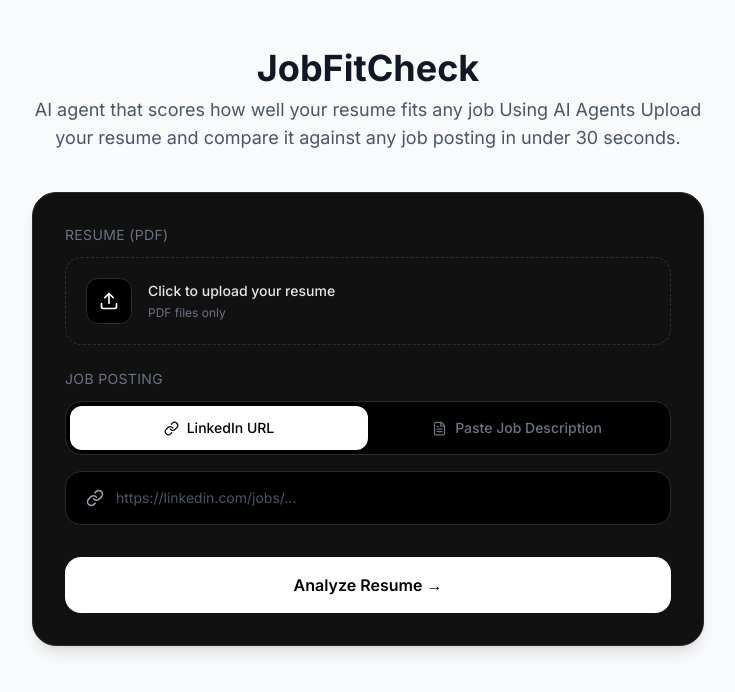
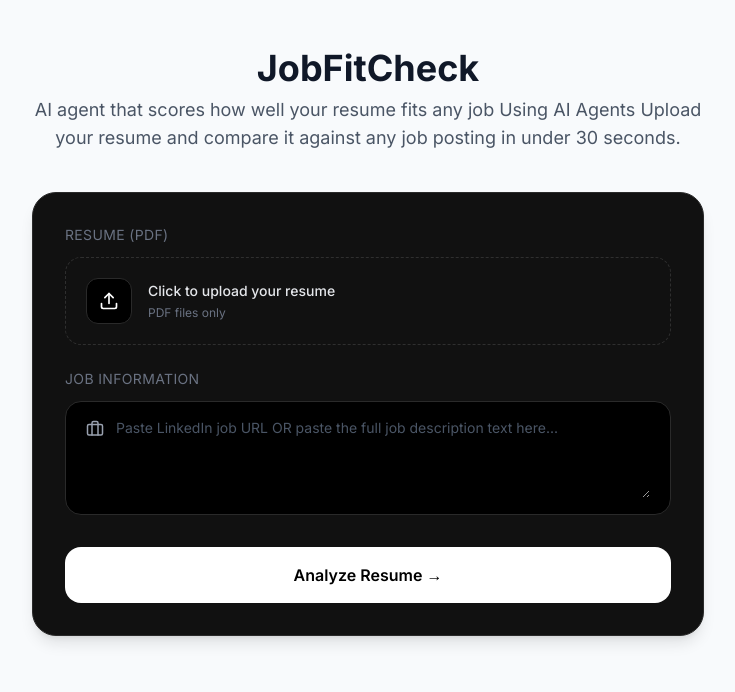
Before and after one commit to FatimaMansoorAhmed/Jobfitchecker, a Next.js app in the folder frontend/: page / in a window 1280 px wide. Shown: the top 692 px of the page, without its empty margins (272-1007 px from the left). Built offline with nearby package versions, Linux system fonts and the light colour scheme.

Commit message:
simplify to single input field for URL or JD

```diff
--- a/frontend/components/UploadForm.tsx
+++ b/frontend/components/UploadForm.tsx
@@ -1,6 +1,6 @@
 "use client";
 import { useState } from "react";
-import { Upload, Link, FileText } from "lucide-react";
+import { Upload, Briefcase } from "lucide-react";
 
 interface Props {
   onAnalyze: (resume: File, jobUrl: string, jobText?: string) => void;
@@ -9,20 +9,23 @@ interface Props {
 
 export default function UploadForm({ onAnalyze, loading }: Props) {
   const [resume, setResume] = useState<File | null>(null);
-  const [jobUrl, setJobUrl] = useState("");
-  const [jobText, setJobText] = useState("");
-  const [mode, setMode] = useState<"url" | "paste">("url");
+  const [jobInput, setJobInput] = useState("");
 
   const handleSubmit = () => {
     if (!resume) return alert("Please upload a resume.");
-    if (mode === "url" && !jobUrl.trim()) return alert("Please paste a LinkedIn job URL.");
-    if (mode === "paste" && !jobText.trim()) return alert("Please paste the job description.");
 
-    // Key fix: only send what's relevant to the selected mode
-    if (mode === "url") {
-      onAnalyze(resume, jobUrl, "");
+    const trimmedInput = jobInput.trim();
+    if (!trimmedInput) return alert("Please provide a LinkedIn URL or paste a job description.");
+
+    // Simple check: if it starts with http:// or https://, treat it as a URL
+    const isUrl = /^https?:\/\//i.test(trimmedInput);
+
+    if (isUrl) {
+      // Pass the input as the URL, and an empty string for text
+      onAnalyze(resume, trimmedInput, "");
     } else {
-      onAnalyze(resume, "https://placeholder.com", jobText);
+      // Pass a placeholder URL, and the input as the job text description
+      onAnalyze(resume, "https://placeholder.com", trimmedInput);
     }
   };
 
@@ -53,68 +56,21 @@ export default function UploadForm({ onAnalyze, loading }: Props) {
         </label>
       </div>
 
-      {/* Toggle Tabs */}
+      {/* Unified Job Input Field */}
       <div className="mb-4">
         <label className="block text-sm text-gray-500 uppercase tracking-wide mb-3">
-          Job Posting
+          Job Information
         </label>
-        <div className="flex bg-black rounded-2xl p-1 border border-[#2a2a2a] mb-4">
-          <button
-            onClick={() => { setMode("url"); setJobText(""); }}
-            className={`flex-1 flex items-center justify-center gap-2 py-3 rounded-xl text-sm font-medium transition-all duration-200 ${
-              mode === "url"
-                ? "bg-white text-black"
-                : "text-gray-500 hover:text-gray-300"
-            }`}
-          >
-            <Link size={15} />
-            LinkedIn URL
-          </button>
-          <button
-            onClick={() => { setMode("paste"); setJobUrl(""); }}
-            className={`flex-1 flex items-center justify-center gap-2 py-3 rounded-xl text-sm font-medium transition-all duration-200 ${
-              mode === "paste"
-                ? "bg-white text-black"
-                : "text-gray-500 hover:text-gray-300"
-            }`}
-          >
-            <FileText size={15} />
-            Paste Job Description
-          </button>
+        <div className="flex gap-3 bg-black rounded-2xl px-5 py-4 border border-[#2a2a2a] focus-within:border-white/30 transition-all duration-300">
+          <Briefcase size={18} className="text-gray-400 shrink-0 mt-0.5" />
+          <textarea
+            placeholder="Paste LinkedIn job URL OR paste the full job description text here..."
+            value={jobInput}
+            onChange={(e) => setJobInput(e.target.value)}
+            rows={4}
+            className="bg-transparent text-white text-sm w-full outline-none placeholder:text-gray-600 resize-y min-h-[45px]"
+          />
         </div>
-
-        {/* URL Input */}
-        {mode === "url" && (
-          <div className="flex items-center gap-3 bg-black rounded-2xl px-5 py-4 border border-[#2a2a2a] focus-within:border-white/30 transition-all duration-300">
-            <Link size={18} className="text-gray-400 shrink-0" />
-            <input
-              type="text"
-              placeholder="https://linkedin.com/jobs/..."
-              value={jobUrl}
-              onChange={(e) => setJobUrl(e.target.value)}
-              className="bg-transparent text-white text-sm w-full outline-none placeholder:text-gray-600"
-            />
-          </div>
-        )}
-
-        {/* Paste Textarea */}
-        {mode === "paste" && (
-          <div className="bg-black rounded-2xl px-5 py-4 border border-[#2a2a2a] focus-within:border-white/30 transition-all duration-300">
-            <div className="flex items-center gap-2 mb-3 pb-3 border-b border-[#1a1a1a]">
-              <FileText size={16} className="text-gray-400" />
-              <span className="text-gray-500 text-xs">
-                Paste from Indeed, Rozee.pk, or any job board
-              </span>
-            </div>
-            <textarea
-              rows={7}
-              placeholder="Copy and paste the full job description here..."
-              value={jobText}
-              onChange={(e) => setJobText(e.target.value)}
-              className="bg-transparent text-white text-sm w-full outline-none placeholder:text-gray-600 resize-none"
-            />
-          </div>
-        )}
       </div>
 
       {/* Submit */}
```
